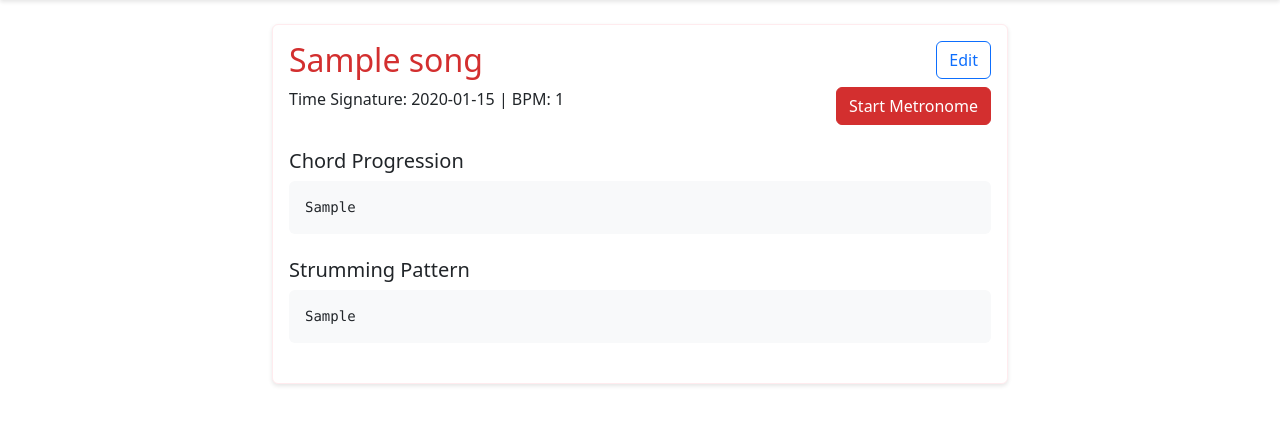
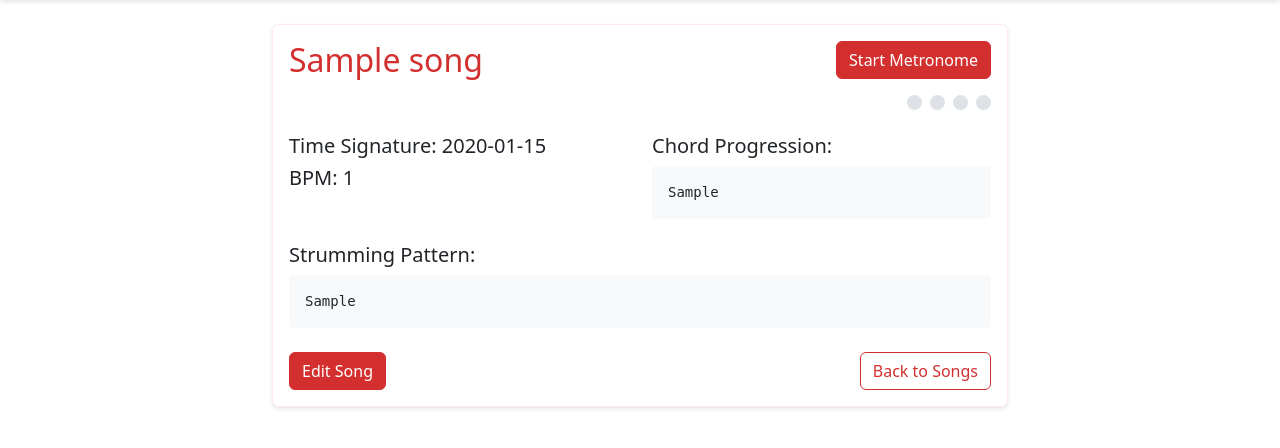
Before and after one commit to stevencoutts/guitar-webapp, a Flask app: page /song/1 in a window 1280 px wide. Shown: the part 56-504 px from the top of the page. Run offline with Flask 3, Linux system fonts and the light colour scheme; a user stored in the database is signed in; tables that the repository leaves empty hold one stand-in row (values such as "Sample post").

Commit message:
Add metronome visual dots

```diff
--- a/templates/view_song.html
+++ b/templates/view_song.html
@@ -6,36 +6,94 @@
         <div class="card">
             <div class="card-body">
                 <div class="d-flex justify-content-between align-items-start mb-4">
-                    <div>
-                        <h2 class="card-title">{{ song.title }}</h2>
-                        <p class="mb-1">Time Signature: {{ song.time_signature }} | BPM: {{ song.bpm }}</p>
-                    </div>
-                    <div class="text-end">
-                        <a href="{{ url_for('edit_song', song_id=song.id) }}" class="btn btn-outline-primary mb-2">Edit</a>
-                        <button id="metronomeButton" class="btn btn-primary d-block w-100" onclick="toggleMetronome()">
-                            Start Metronome
-                        </button>
+                    <h2 class="card-title mb-0">{{ song.title }}</h2>
+                    <div class="metronome-container text-end">
+                        <button id="startMetronome" class="btn btn-primary mb-2">Start Metronome</button>
+                        <div class="metronome-dots">
+                            <div class="dot"></div>
+                            <div class="dot"></div>
+                            <div class="dot"></div>
+                            <div class="dot"></div>
+                        </div>
                     </div>
                 </div>
 
-                <div class="mb-4">
-                    <h5>Chord Progression</h5>
-                    <pre class="bg-light p-3 rounded">{{ song.chord_progression }}</pre>
+                <div class="row mb-4">
+                    <div class="col-md-6">
+                        <h5>Time Signature: {{ song.time_signature }}</h5>
+                        <h5>BPM: {{ song.bpm }}</h5>
+                    </div>
+                    <div class="col-md-6">
+                        <h5>Chord Progression:</h5>
+                        <pre class="chord-progression text-start">{{ song.chord_progression }}</pre>
+                    </div>
                 </div>
 
-                <div class="mb-4">
-                    <h5>Strumming Pattern</h5>
-                    <pre class="bg-light p-3 rounded">{{ song.strumming_pattern }}</pre>
+                <div class="row mb-4">
+                    <div class="col-md-12">
+                        <h5>Strumming Pattern:</h5>
+                        <pre class="strumming-pattern">{{ song.strumming_pattern }}</pre>
+                    </div>
+                </div>
+
+                <div class="d-flex justify-content-between">
+                    <a href="{{ url_for('edit_song', song_id=song.id) }}" class="btn btn-primary">Edit Song</a>
+                    <a href="{{ url_for('index') }}" class="btn btn-secondary">Back to Songs</a>
                 </div>
             </div>
         </div>
     </div>
 </div>
 
+<style>
+.chord-progression, .strumming-pattern {
+    white-space: pre-wrap;
+    font-family: monospace;
+    background-color: #f8f9fa;
+    padding: 1rem;
+    border-radius: 0.25rem;
+    margin: 0;
+    text-align: left;
+}
+
+.metronome-dots {
+    display: flex;
+    justify-content: flex-end;
+    gap: 0.5rem;
+    margin-top: 0.5rem;
+}
+
+.dot {
+    width: 15px;
+    height: 15px;
+    border-radius: 50%;
+    background-color: #dee2e6;
+    transition: background-color 0.1s ease;
+}
+
+.dot.active {
+    background-color: #dc3545;
+}
+
+@keyframes pulse {
+    0% { transform: scale(1); }
+    50% { transform: scale(1.2); }
+    100% { transform: scale(1); }
+}
+
+.dot.active {
+    animation: pulse 0.1s ease;
+}
+</style>
+
 <script>
 let audioContext = null;
-let metronomeInterval = null;
+let metronomeInterval;
 let isPlaying = false;
+const bpm = {{ song.bpm }};
+const timeSignature = "{{ song.time_signature }}";
+const [beats, _] = timeSignature.split('/').map(Number);
+let currentBeat = 0;
 
 function createAudioContext() {
     if (!audioContext) {
@@ -59,30 +117,46 @@ function playClick() {
     oscillator.stop(context.currentTime + 0.1);
 }
 
-function toggleMetronome() {
-    const button = document.getElementById('metronomeButton');
+function updateMetronomeDots() {
+    const dots = document.querySelectorAll('.dot');
+    dots.forEach((dot, index) => {
+        if (index === currentBeat) {
+            dot.classList.add('active');
+        } else {
+            dot.classList.remove('active');
+        }
+    });
+    currentBeat = (currentBeat + 1) % beats;
+}
+
+function startMetronome() {
     if (!isPlaying) {
-        // Start metronome
-        const bpm = {{ song.bpm }};
-        const interval = (60 / bpm) * 1000; // Convert BPM to milliseconds
+        isPlaying = true;
+        const interval = (60 / bpm) * 1000;
 
         createAudioContext(); // Initialize audio context on user interaction
         playClick(); // Play first click immediately
 
-        metronomeInterval = setInterval(playClick, interval);
-        button.textContent = 'Stop Metronome';
-        button.classList.remove('btn-primary');
-        button.classList.add('btn-danger');
-        isPlaying = true;
+        metronomeInterval = setInterval(() => {
+            playClick();
+            updateMetronomeDots();
+        }, interval);
+
+        document.getElementById('startMetronome').textContent = 'Stop Metronome';
     } else {
-        // Stop metronome
-        clearInterval(metronomeInterval);
-        button.textContent = 'Start Metronome';
-        button.classList.remove('btn-danger');
-        button.classList.add('btn-primary');
-        isPlaying = false;
+        stopMetronome();
     }
 }
+
+function stopMetronome() {
+    isPlaying = false;
+    clearInterval(metronomeInterval);
+    document.getElementById('startMetronome').textContent = 'Start Metronome';
+    currentBeat = 0;
+    updateMetronomeDots();
+}
+
+document.getElementById('startMetronome').addEventListener('click', startMetronome);
 
 // Cleanup when leaving the page
 window.addEventListener('beforeunload', function() {
```
